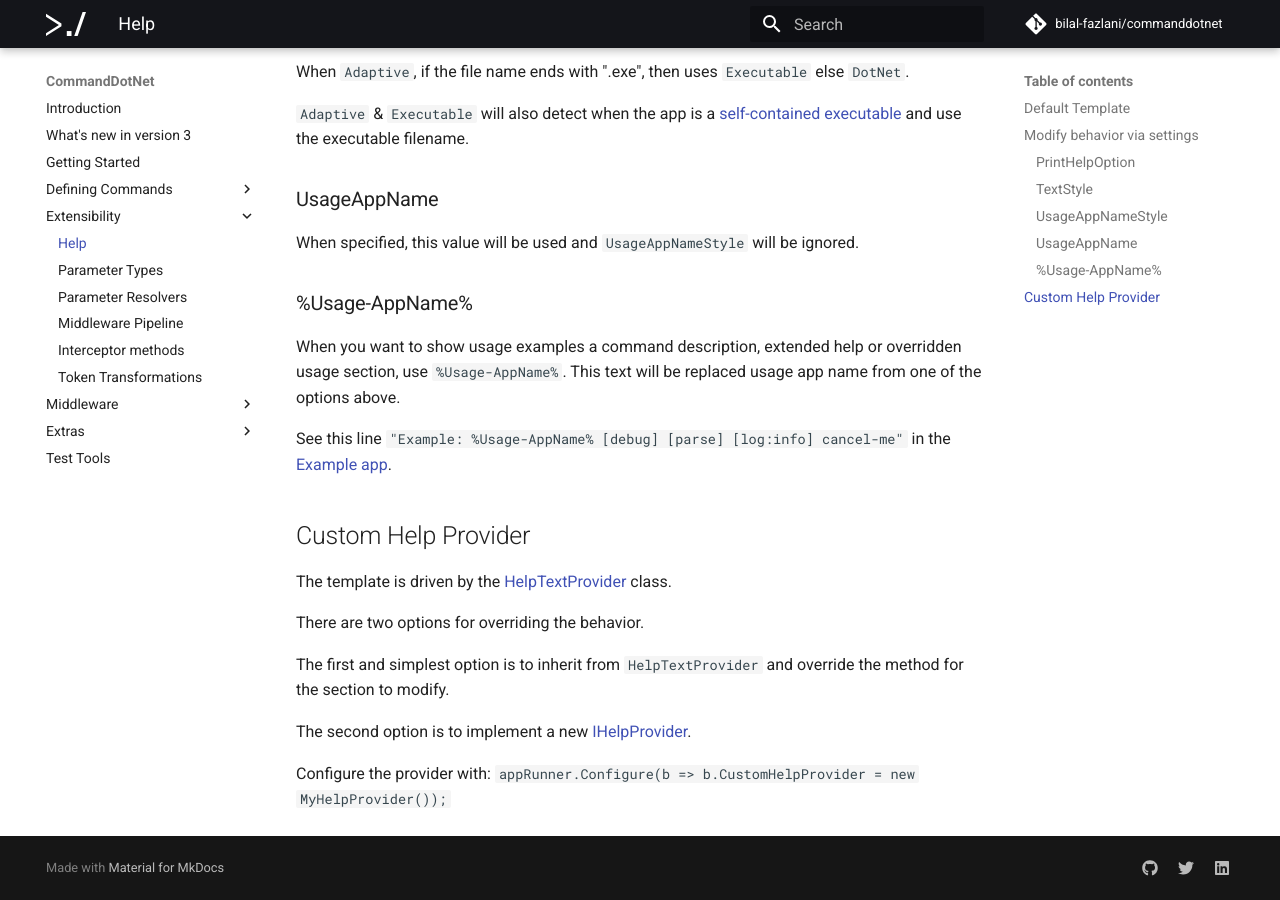
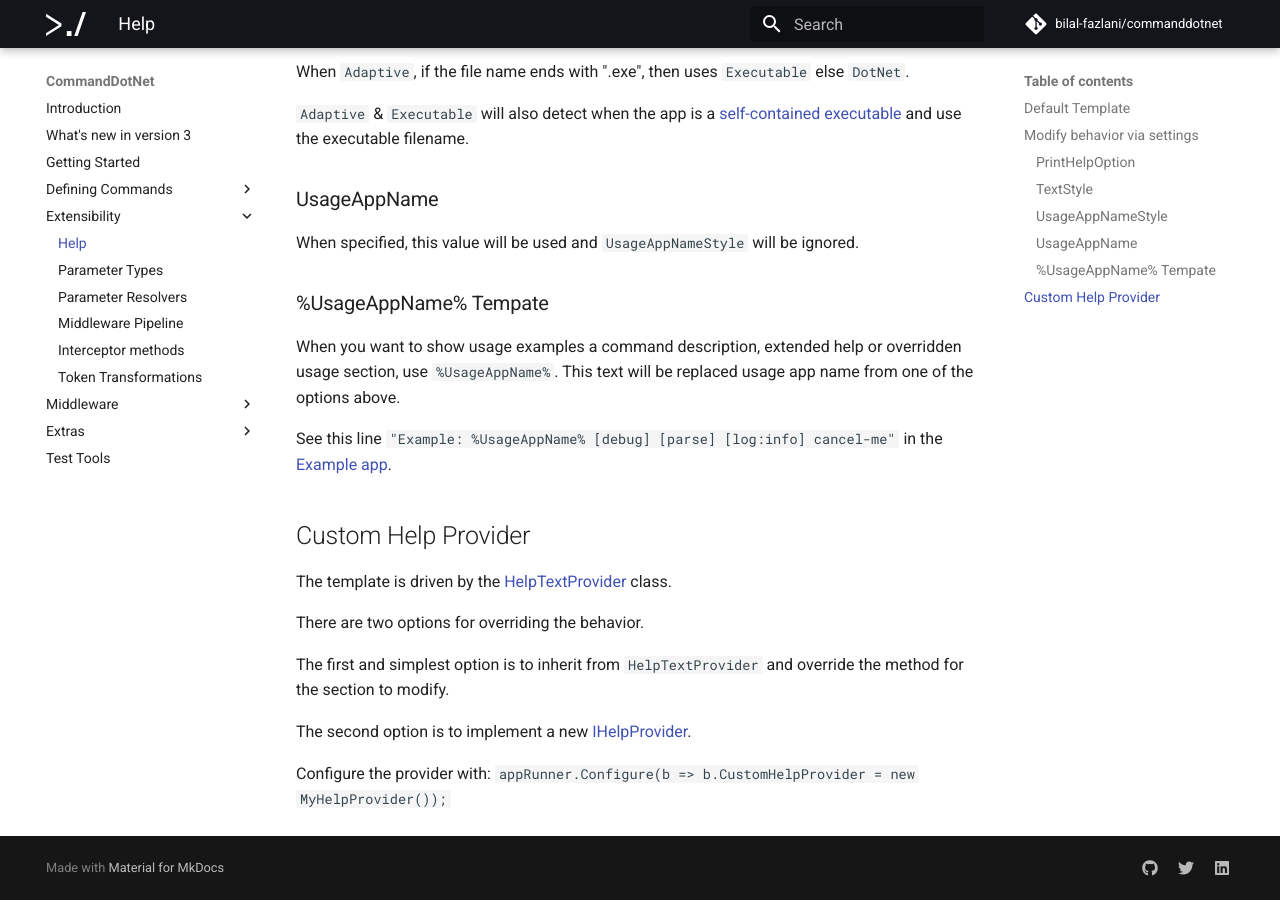
Before and after one commit to bilal-fazlani/commanddotnet, an MkDocs documentation site: the page built from docs/Extensibility/help.md, in a window 1280 px wide and 900 px high, scrolled down 1869 px. Built offline with MkDocs 1.6.1 and Material for MkDocs 9.7.7, drawn with Linux system fonts in a browser that asks for light colours; comment, search, counter and statistics services are not loaded.

Commit message:
fix typo in help.md

```diff
--- a/docs/Extensibility/help.md
+++ b/docs/Extensibility/help.md
@@ -86,11 +86,11 @@ When `Adaptive`, if the file name ends with ".exe", then uses `Executable` else
 
 When specified, this value will be used and `UsageAppNameStyle` will be ignored.
 
-### %Usage-AppName%
+### %UsageAppName% Tempate
 
-When you want to show usage examples a command description, extended help or overridden usage section, use `%Usage-AppName%`. This text will be replaced usage app name from one of the options above.
+When you want to show usage examples a command description, extended help or overridden usage section, use `%UsageAppName%`. This text will be replaced usage app name from one of the options above.
 
-See this line `"Example: %Usage-AppName% [debug] [parse] [log:info] cancel-me"` in the [Example app](https://github.com/bilal-fazlani/commanddotnet/blob/master/CommandDotNet.Example/Examples.cs#L14).
+See this line `"Example: %UsageAppName% [debug] [parse] [log:info] cancel-me"` in the [Example app](https://github.com/bilal-fazlani/commanddotnet/blob/master/CommandDotNet.Example/Examples.cs#L14).
 
 ## Custom Help Provider
 
```
